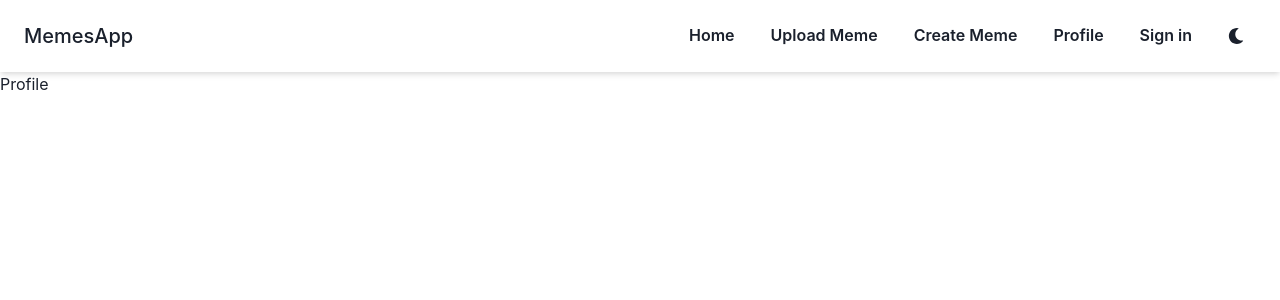
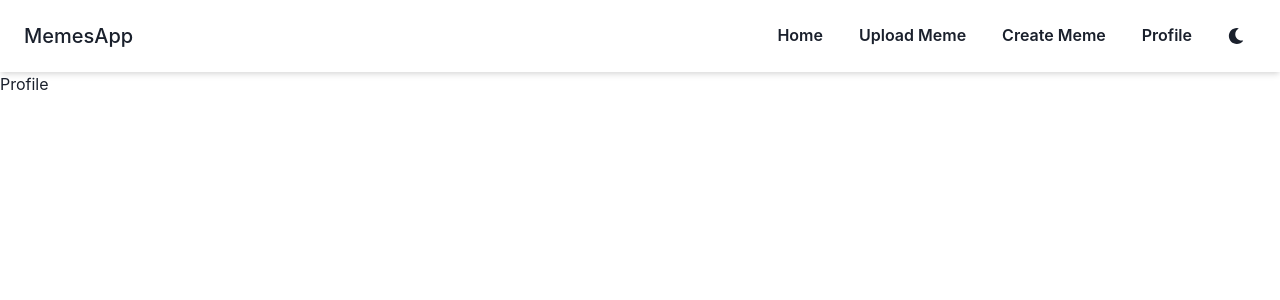
Before and after one commit to Prolog-Infotech-Internship/Memes-App, a Next.js app: page /profile in a window 1280 px wide. Shown: the top 300 px of the page. Built offline with nearby package versions, Linux system fonts and the light colour scheme; sample sign-in values are in the browser's storage.

Commit message:
Update: navbar for Signed in and signed out

```diff
--- /dev/null
+++ b/Components/Navbar2.js
@@ -0,0 +1,170 @@
+import React from "react";
+import Link from "next/link";
+import {
+  Flex,
+  Box,
+  chakra,
+  HStack,
+  VStack,
+  Button,
+  IconButton,
+  SwitchIcon,
+} from "@chakra-ui/react";
+import { useColorModeValue } from "@chakra-ui/react";
+import { useDisclosure } from "@chakra-ui/react";
+import { AiOutlineClose } from "react-icons/ai";
+import { AiOutlineMenu } from "react-icons/ai";
+import { useColorMode } from "@chakra-ui/react";
+import { FaMoon } from "react-icons/fa";
+import { FaSun } from "react-icons/fa";
+
+const Navbar2 = ({position}) => {
+  const { colorMode, toggleColorMode } = useColorMode();
+  const bg = useColorModeValue("white", "gray.800");
+  const text = useColorModeValue("dark", "light");
+  const { toggleColorMode: toggleMode } = useColorMode();
+  const mobileNav = useDisclosure();
+  return (
+    <React.Fragment>
+      <chakra.header
+        zIndex={1}
+        position={position}
+        bg={bg}
+        w="full"
+        px={{
+          base: 2,
+          sm: 4,
+        }}
+        py={4}
+        shadow="md"
+      >
+        <Flex alignItems="center" justifyContent="space-between" mx="auto">
+          <Flex>
+            <chakra.a
+              href="/"
+              title="Choc Home Page"
+              display="flex"
+              alignItems="center"
+            ></chakra.a>
+            <chakra.h1 fontSize="xl" fontWeight="medium" ml="2">
+              MemesApp
+            </chakra.h1>
+          </Flex>
+          <HStack display="flex" alignItems="center" spacing={1}>
+            <HStack
+              spacing={1}
+              mr={1}
+              color="brand.500"
+              display={{
+                base: "none",
+                md: "inline-flex",
+              }}
+            >
+              <Link href="/posts">
+                <Button variant="ghost">Home</Button>
+              </Link>
+              <Link href="/uploadmeme">
+                <Button variant="ghost">Upload Meme</Button>
+              </Link>
+              <Link href="/creatememe">
+                <Button variant="ghost">Create Meme</Button>
+              </Link>
+              <Link href="/profile">
+                <Button variant="ghost">Profile</Button>
+              </Link>
+              <Button variant="ghost" onClick={toggleColorMode}>
+                {colorMode === "light" ? <FaMoon /> : <FaSun />}
+              </Button>
+            </HStack>
+            <Box
+              display={{
+                base: "inline-flex",
+                md: "none",
+              }}
+            >
+              <IconButton
+                display={{
+                  base: "flex",
+                  md: "none",
+                }}
+                aria-label="Open menu"
+                fontSize="20px"
+                color="gray.800"
+                _dark={{
+                  color: "inherit",
+                }}
+                variant="ghost"
+                icon={<AiOutlineMenu />}
+                onClick={mobileNav.onOpen}
+              />
+
+              <VStack
+                pos="absolute"
+                top={0}
+                left={0}
+                right={0}
+                display={mobileNav.isOpen ? "flex" : "none"}
+                flexDirection="column"
+                p={2}
+                pb={4}
+                m={2}
+                bg={bg}
+                spacing={3}
+                rounded="sm"
+                shadow="sm"
+              >
+                <Button w="full" variant="ghost">
+                  <AiOutlineClose
+                    size={25}
+                    aria-label="Close menu"
+                    onClick={mobileNav.onClose}
+                  />
+                </Button>
+
+                <Link href="/posts">
+                  <Button w="full" variant="ghost">
+                    Home
+                  </Button>
+                </Link>
+                <Link href="/uploadmeme">
+                  <Button w="full" variant="ghost">
+                    Upload Meme
+                  </Button>
+                </Link>
+                <Link href="/creatememe">
+                  <Button w="full" variant="ghost">
+                    Create Meme
+                  </Button>
+                </Link>
+                <Link href="/profile">
+                  <Button w="full" variant="ghost">
+                    Profile
+                  </Button>
+                </Link>
+
+                {/* <IconButton
+                  size="md"
+                  fontSize="lg"
+                  aria-label={`Switch to ${text} mode`}
+                  variant="ghost"
+                  color="current"
+                  ml={{
+                    base: "0",
+                    md: "3",
+                  }}
+                  onClick={toggleMode}
+                  icon={<SwitchIcon />}
+                /> */}
+                <Button variant="ghost" onClick={toggleColorMode}>
+                  {colorMode === "light" ? <FaMoon /> : <FaSun />}
+                </Button>
+              </VStack>
+            </Box>
+          </HStack>
+        </Flex>
+      </chakra.header>
+    </React.Fragment>
+  );
+};
+
+export default Navbar2;
--- a/pages/posts.js
+++ b/pages/posts.js
@@ -6,8 +6,11 @@ import MemeCard from "../Components/MemeCard";
 import Head from "next/head";
 import { useRouter } from 'next/router'
 import { useEffect } from "react";
+import Navbar2 from "../Components/Navbar2";
+import { useState } from "react";
 
 const Posts = () => {
+  const [signined, setsignined] = useState(true);
   const router = useRouter();
   useEffect(() => {
 
@@ -21,7 +24,7 @@ const Posts = () => {
         <title>Memes App</title>
       </Head>
     <ChakraProvider>
-    <Navbar/>
+    {signined ? <Navbar2 /> : <Navbar />}
     {/* <Card/> */}
     <MemeCard/>
     <MemeCard/>
--- a/pages/profile.js
+++ b/pages/profile.js
@@ -3,14 +3,20 @@ import Navbar from "../Components/Navbar";
 import { ChakraProvider } from '@chakra-ui/react'
 import Head from "next/head";
 import { useRouter } from "next/router";
-import { useEffect } from "react";
+import { useState, useEffect } from "react";
+import Navbar2 from "../Components/Navbar2";
 
 const profile = () => {
+  const [signined, setsignined] = useState(true);
   const router = useRouter();
   useEffect(() => {
 
     if (!localStorage.getItem("token")) {
+      setsignined(false);
       router.push('/signin')
+    }
+    else{
+      setsignined(true);
     }
   }, [])
   return (
@@ -19,7 +25,7 @@ const profile = () => {
       <Head>
         <title>Memes App</title>
       </Head>
-        <Navbar />
+      {signined ? <Navbar2 /> : <Navbar />}
         Profile
       </ChakraProvider>
 
```
Also changed, not shown: pages/creatememe.js (+8 -1 lines), pages/index.js (+6 -2 lines), pages/uploadmeme.js (+7 -1 lines), 1 other file (tests, documents, lock files or other folders).
